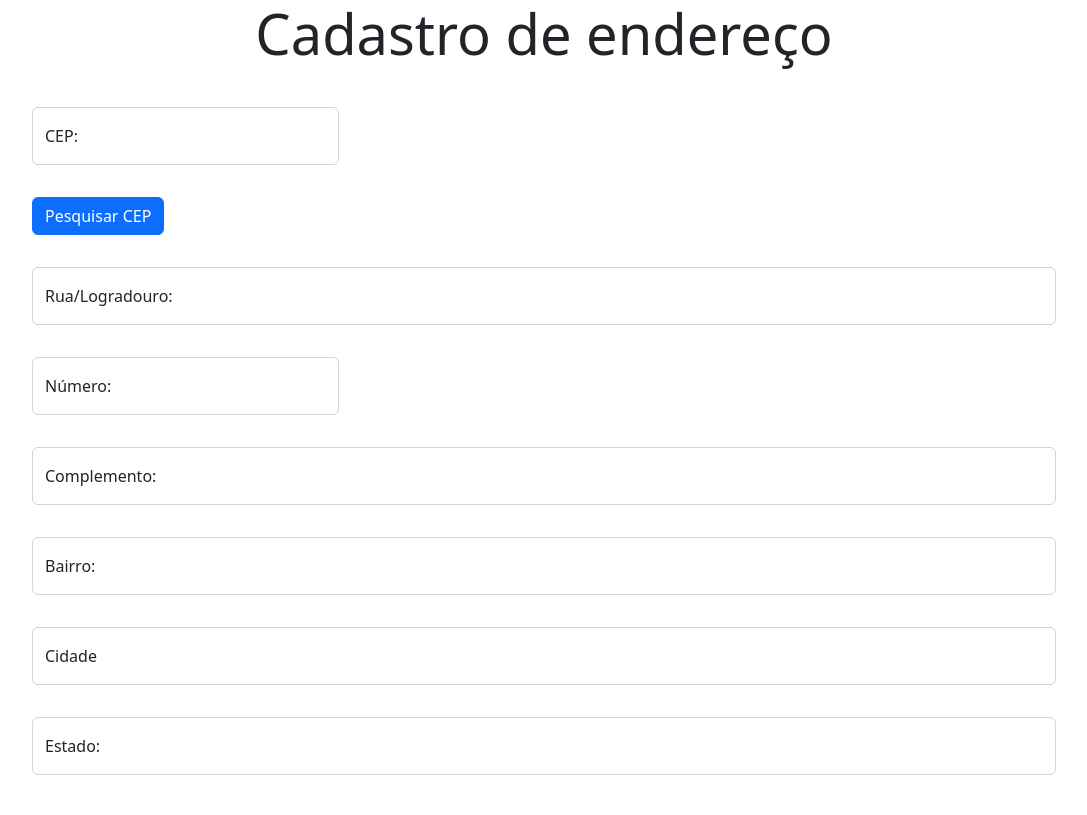
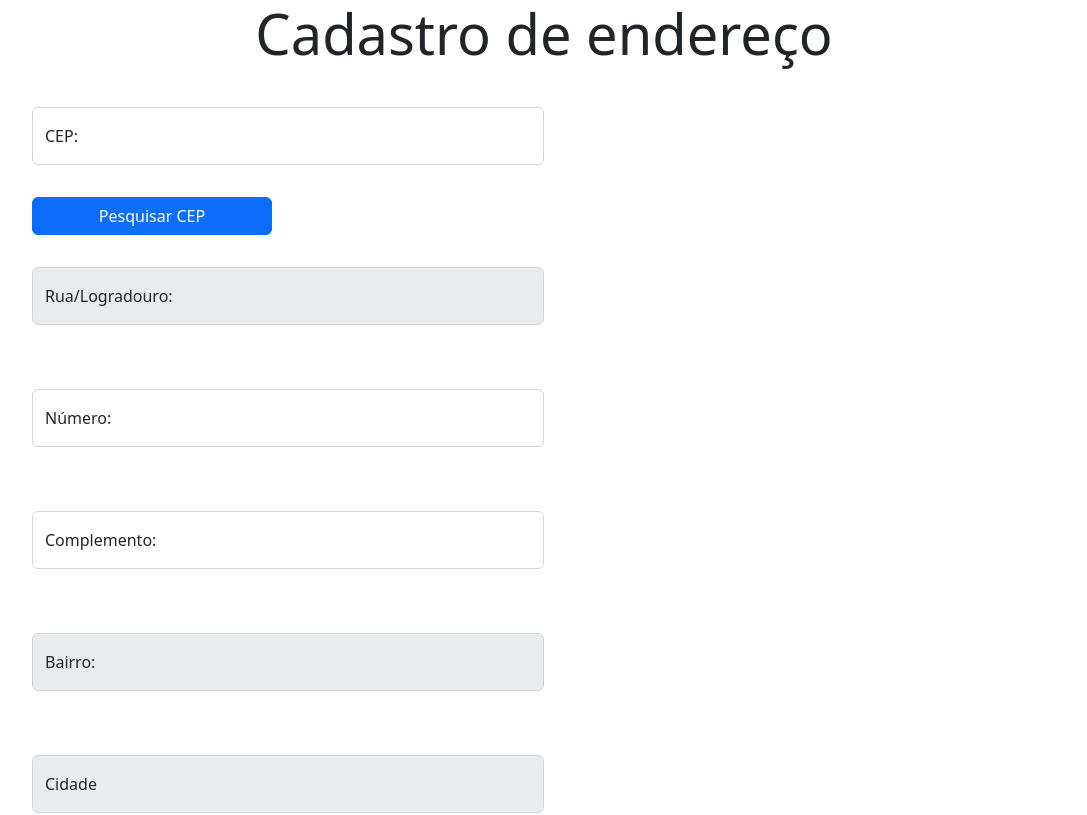
Before and after one commit to GuilhermeHSalviano/addressForm, a Vue app: page / in a window 1280 px wide. Shown: the top 815 px of the page, without its empty margins (96-1183 px from the left). Built offline with nearby package versions, Linux system fonts and the light colour scheme.

Commit message:
the form is being filled correctly

```diff
--- a/src/App.vue
+++ b/src/App.vue
@@ -6,9 +6,9 @@
 		<input type="number" placeholder="Digte aqui seu CEP" class="form-control" id="cep" v-model="cep">
 		<label for="cep">CEP:</label>
 	</div>
-      <button class="btn btn-primary" @click.prevent="searchFor_CEP">Pesquisar CEP</button>
+	<button class="btn btn-primary" @click.prevent="searchFor_CEP" id="search-button">Pesquisar CEP</button>
 	<div class="form-floating">
-        <input type="text" placeholder="Rua/Logradouro" class="form-control" id="street">
+		<input type="text" placeholder="Rua/Logradouro" class="form-control" id="street" v-model="street" disabled>
 		<label for="street">Rua/Logradouro:</label>
 	</div>
 	<div class="form-floating">
@@ -20,17 +20,18 @@
 		<label for="complement">Complemento:</label>
 	</div>
 	<div class="form-floating">
-        <input type="text" placeholder="Bairro" class="form-control" id="neighborhood">
+		<input type="text" placeholder="Bairro" class="form-control" id="neighborhood" v-model="neighborhood" disabled>
 		<label for="neighborhood">Bairro:</label>
 	</div>
 	<div class="form-floating">
-        <input type="text" placeholder="Cidade" class="form-control" id="city">
+		<input type="text" placeholder="Cidade" class="form-control" id="city" v-model="city" disabled>
 		<label for="city">Cidade</label>
 	</div>
 	<div class="form-floating">
-        <input type="text" placeholder="Estado" class="form-control" id="state">
+		<input type="text" placeholder="Estado" class="form-control" id="state" v-model="state" disabled>
 		<label for="state">Estado:</label>
 	</div>
+	<button class="btn btn-primary" id="search-button" @click.prevent="sendCompleteAddress">Enviar</button>
 	</form>
 </div>
 </template>
@@ -42,19 +43,31 @@ export default defineComponent({
 	data(){
 		return{
 			cep: Number,
-			number: Number,
-			complement: String,
-			street: String,
-			neighborhood: String,
-			city: String,
-			state: String
+			number: '',
+			complement: '',
+			street: '',
+			neighborhood: '',
+			city: '',
+			state: ''
 		}
 	},
 	methods:{
-		searchFor_CEP() {
+		searchFor_CEP(): void {
 			fetch(`https://ws.apicep.com/cep/${this.cep}.json`)
 			.then(response => response.json())
-			.then(address => console.log(address))
+			.then(address => {
+				this.street = address.address
+				this.neighborhood = address.district
+				this.city = address.city
+				this.state = address.state
+			})
+		},
+		sendCompleteAddress(): void{
+			let address = [this.street, this.number, this.street, this.neighborhood, this.state]
+			console.log(this.number)
+			let isAddressFormIncomplete = address.some((element) => element.length == 0)
+			isAddressFormIncomplete == true? alert('O endereço não está completo!') : alert("Endereço cadastrado!")
+
 		}
 	}
 })
@@ -67,17 +80,20 @@ export default defineComponent({
 	flex-direction: column;
 
 	.form--container{
+		display: flex;
 		margin: 0;
 		width: 80vw;
 
+		#search-button{
+			width: 15rem;
+		}
+
 	.form-floating{
 		margin: 2rem 0 2rem 0;
+		width: 100%;
 
-		#cep{
-			width: 30%;
-		}
-		#number{
-			width: 30%;
+		.form-control{
+			width: 50%;
 		}
 	}
 	}
```
Lines whose indentation alone changed are shown as unchanged.
